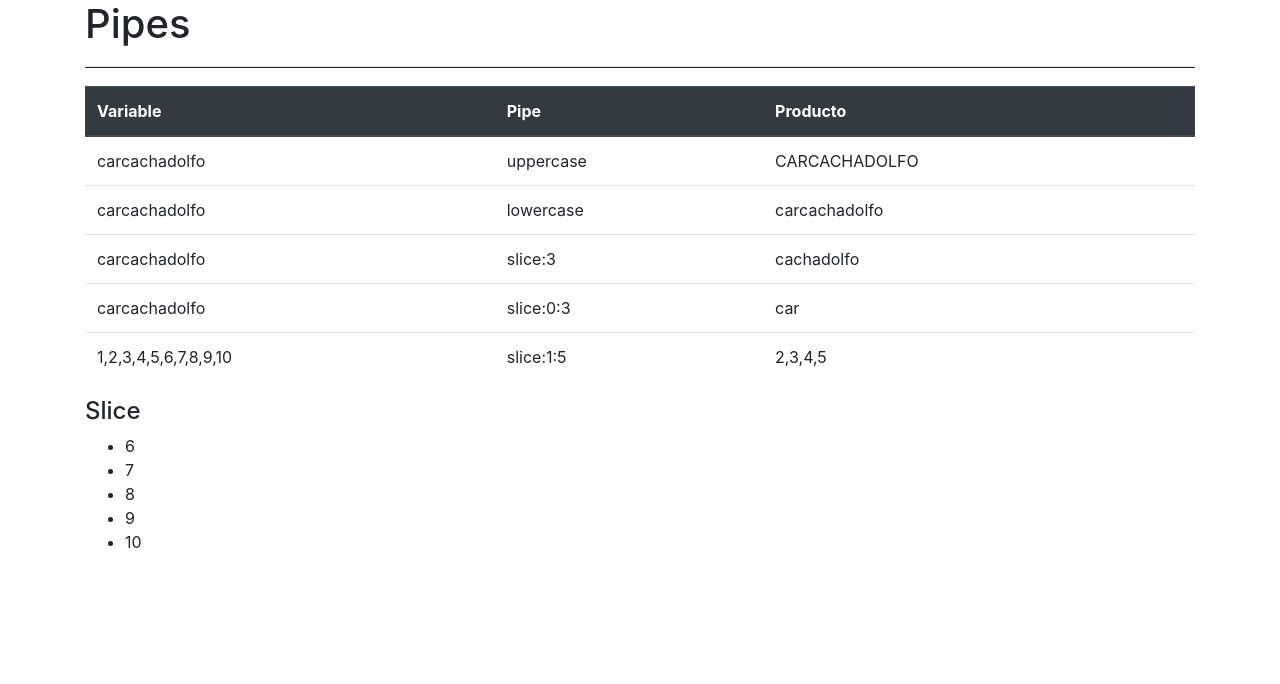
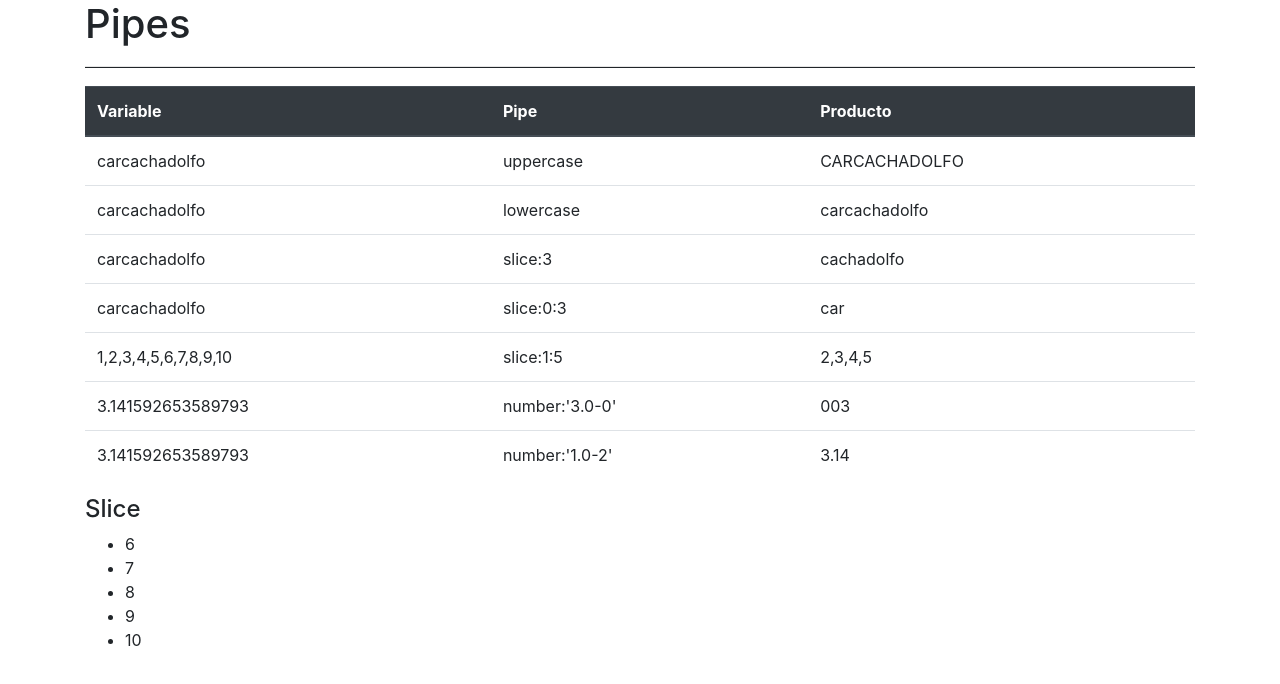
Before and after one commit to makadown/ng7-pipes, an Angular app: page / in a window 1280 px wide. Shown: the top 684 px of the page. Built offline with nearby package versions, Linux system fonts and the light colour scheme.

Commit message:
usando decimal pipe

```diff
--- a/src/app/app.component.html
+++ b/src/app/app.component.html
@@ -34,9 +34,19 @@
         <td>{{nombre | slice: 0:3}}</td>
       </tr>
       <tr>
-          <td>{{arreglo}}</td>
-          <td>slice:1:5</td>
-          <td>{{arreglo | slice:1:5}}</td>
+        <td>{{arreglo}}</td>
+        <td>slice:1:5</td>
+        <td>{{arreglo | slice:1:5}}</td>
+      </tr>
+      <tr>
+        <td>{{PI}}</td>
+        <td>number:'3.0-0'</td>
+        <td>{{PI | number:'3.0-0'}}</td>
+      </tr>
+      <tr>
+          <td>{{PI}}</td>
+          <td>number:'1.0-2'</td>
+          <td>{{PI | number:'1.0-2'}}</td>
         </tr>
     </tbody>
   </table>
--- a/src/app/app.component.ts
+++ b/src/app/app.component.ts
@@ -9,4 +9,5 @@
   title = 'pipes';
   nombre = 'carcachadolfo';
   arreglo= [1,2,3,4,5,6,7,8,9,10];
+  PI = Math.PI;
 }
```
